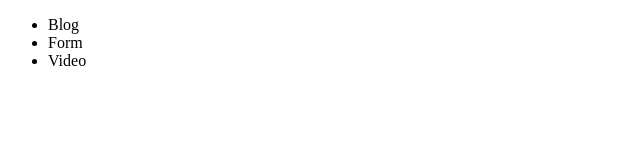
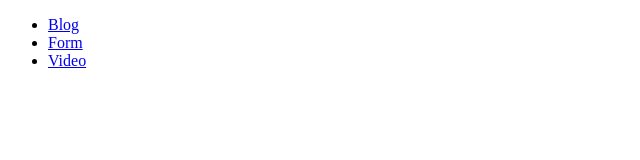
Before and after one commit to ifadAhmedYeasin/html5-intro, a plain HTML site: page index.html in a window 1280 px wide. Shown: the whole page, without its empty margins (0-640 px from the left). Drawn offline with Linux system fonts and the light colour scheme.

Commit message:
final fixed

```diff
--- a/index.html
+++ b/index.html
@@ -8,9 +8,9 @@
 <body>
     <nav>
         <ul>
-            <li><a href="blog.html"></a>Blog</li>
-            <li><a href="form.html"></a>Form</li>
-            <li><a href="video.html"></a>Video</li>
+            <li><a href="blog.html">Blog</a></li>
+            <li><a href="form.html">Form</a></li>
+            <li><a href="video.html">Video</a></li>
         </ul>
     </nav>
 </body>
```
